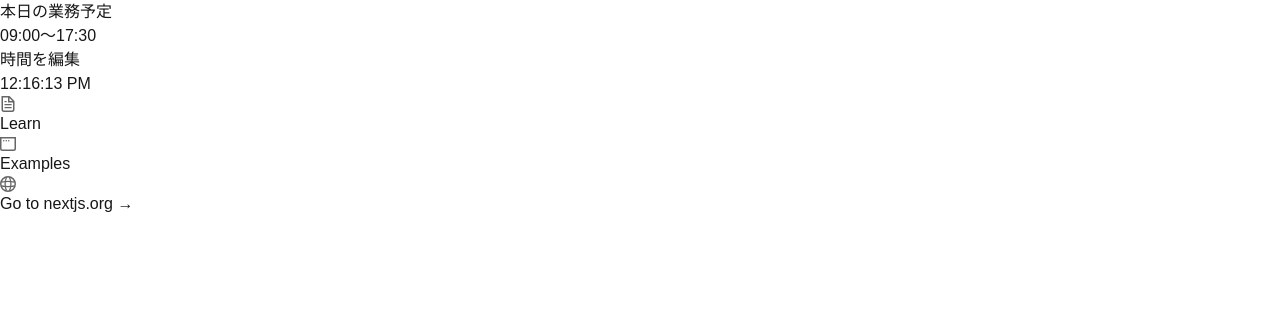
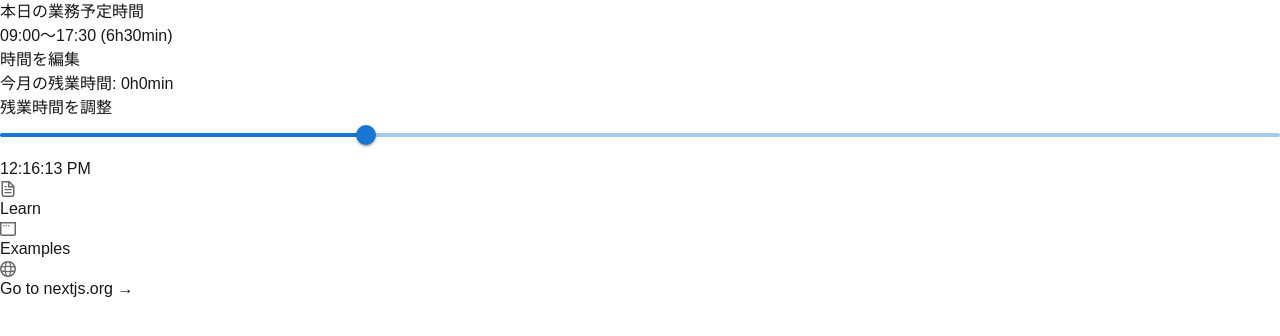
Before and after one commit to KazueHara-1/r-study-JavaScript, a Next.js app in the folder final_ex/: page / in a window 1280 px wide. Shown: the top 336 px of the page. Built offline with nearby package versions, Linux system fonts and the light colour scheme.

Commit message:
残業計算部分を追加

```diff
--- a/final_ex/src/components/workTime.tsx
+++ b/final_ex/src/components/workTime.tsx
@@ -3,8 +3,10 @@
 import React, { useState } from "react";
 import { DateTime } from "luxon";
 import TimePickerDialog from "./timePickerDialog";
+import { Slider } from "@mui/material";
 
 const WorkTime = () => {
+  const defaultWorkTime = 7.5; // 7.5h
   const defaultStartTime = DateTime.now().set({
     hour: 9,
     minute: 0,
@@ -17,17 +19,30 @@ const WorkTime = () => {
     second: 0,
     millisecond: 0,
   });
+  const [workTime, setWorkTime] = useState(defaultWorkTime);
+  const [overtime, setOvertime] = useState(0);
   const [start, setStart] = useState(defaultStartTime);
   const [end, setEnd] = useState(defaultEndTime);
   const [isTimePicaDialogVisible, setIsTimePicaDialogVisible] = useState(false);
 
+  const convertHMin = (time: number) => {
+    return `${Math.trunc(time)}h${(time - Math.trunc(time)) * 60}min`;
+  };
+
+  const onChangeSlider = (event: Event, value: number | Array<number>) => {
+    if (typeof value !== "object") {
+      setOvertime(value / 60);
+    }
+  };
+
   return (
     <>
       <div className="text-center m-2">
-        本日の業務予定
-        <br />
-        {start.toFormat("HH:mm")}～{end.toFormat("HH:mm")}
-        <br />
+        <p>本日の業務予定時間</p>
+        <p>
+          {start.toFormat("HH:mm")}～{end.toFormat("HH:mm")} (
+          {convertHMin(workTime - 1)})
+        </p>
         <button
           className="bg-blue-500 text-white cursor-pointer text-sm px-4 py-2 rounded-md border-none"
           onClick={() => {
@@ -46,8 +61,19 @@ const WorkTime = () => {
         onChange={(e) => {
           if (e) {
             setStart(e);
+            setEnd(e.plus({ hours: defaultWorkTime + 1 }));
           }
         }}
+      />
+      <p className="text-center">今月の残業時間: {convertHMin(overtime)}</p>
+      <p className="text-center">残業時間を調整</p>
+      <Slider
+        valueLabelDisplay="off"
+        onChange={onChangeSlider}
+        defaultValue={0}
+        min={-120}
+        max={300}
+        step={15}
       />
     </>
   );
```
